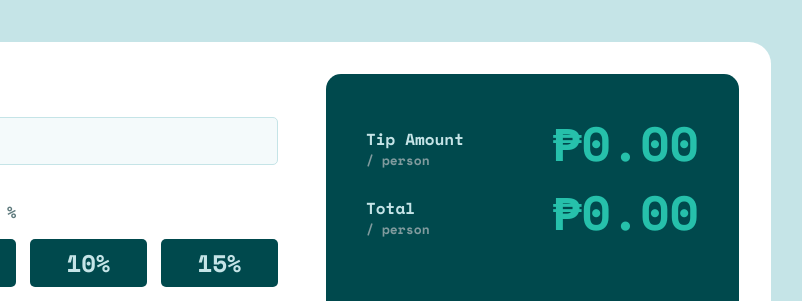
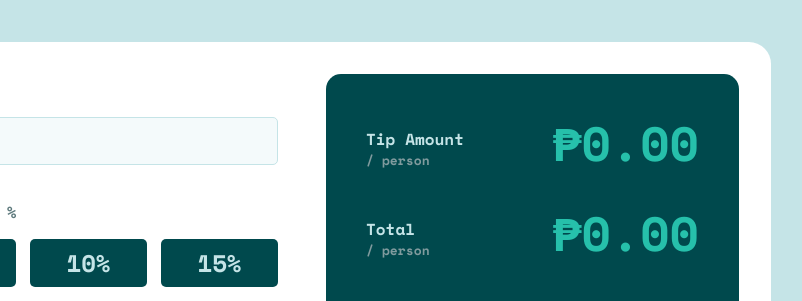
Before and after one commit to arjeenunez/project-tip-splitter, a plain HTML site: page index.html in a window 1280 px wide. Shown: the part 118-419 px from the top of the page, 329-1131 px from the left. Drawn offline with nearby package versions, Linux system fonts and the light colour scheme.

Commit message:
Updated .display__content--container min-height for mobile and desktop

```diff
--- a/public/styles/index.css
+++ b/public/styles/index.css
@@ -204,7 +204,7 @@ input::-webkit-outer-spin-button {
     flex-flow: column wrap;
     justify-content: space-between;
     height: 100%;
-    min-height: 120px; /* Check for mobile */
+    min-height: 160px; /* Check for mobile */
 }
 
 .display__content {
@@ -294,6 +294,7 @@ input::-webkit-outer-spin-button {
     }
     .display__content--container {
         max-height: fit-content;
+        min-height: 120px;
         margin-bottom: 32px;
     }
     .display__content--title {
```
